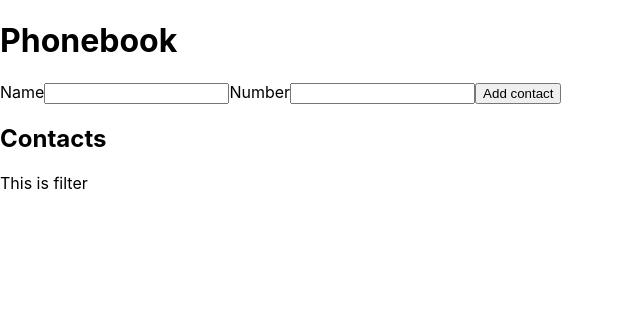
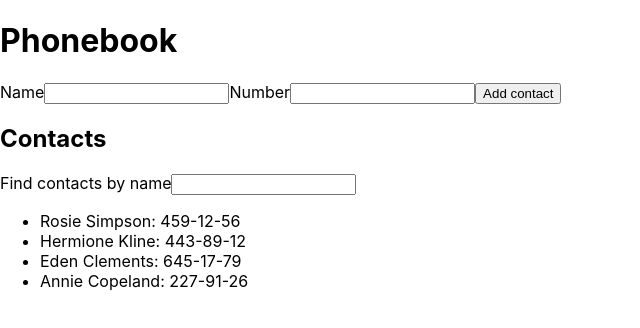
Before and after one commit to patsyuck/goit-react-hw-02-phonebook, a React (Create React App) app: page / in a window 1280 px wide. Shown: the top 328 px of the page, without its empty margins (0-640 px from the left). Built offline with nearby package versions, Linux system fonts and the light colour scheme.

Commit message:
Додано пошук за іменем

```diff
--- a/src/components/App.js
+++ b/src/components/App.js
@@ -7,7 +7,14 @@
 
 export class App extends Component {
   state = {
-    contacts: [],
+    contacts: [
+      { id: 'id-1', name: 'Rosie Simpson', number: '459-12-56' },
+      { id: 'id-2', name: 'Hermione Kline', number: '443-89-12' },
+      { id: 'id-3', name: 'Eden Clements', number: '645-17-79' },
+      { id: 'id-4', name: 'Annie Copeland', number: '227-91-26' },
+    ],
+    /*contacts: [],*/
+    filter: '',
     name: '',
     number: '',
   };
@@ -38,8 +45,8 @@
           onSubmit={this.handleSubmit}
         />
         <h2>Contacts</h2>
-        <Filter />
-        <ContactList friends={this.state.contacts} />
+        <Filter filter={this.state.filter} onChange={this.handleChange} />
+        <ContactList friends={this.state.contacts} filter={this.state.filter} />
       </div>
     );
   }
--- a/src/components/ContactList.js
+++ b/src/components/ContactList.js
@@ -1,9 +1,13 @@
 import ContactItem from './ContactItem';
 
-const ContactList = ({ friends }) => {
+const ContactList = ({ friends, filter }) => {
   return (
     <ul>
-      {friends.map(friend => (
+      {friends
+        .filter(
+          item => item.name.toLowerCase().indexOf(filter.toLowerCase()) >= 0,
+        )
+        .map(friend => (
           <ContactItem
             key={friend.id}
             name={friend.name}
--- a/src/components/Filter.js
+++ b/src/components/Filter.js
@@ -1,5 +1,12 @@
-const Filter = () => {
-  return <div>This is filter</div>;
+const Filter = ({ filter, onChange }) => {
+  return (
+    <div>
+      <label>
+        Find contacts by name
+        <input value={filter} onChange={onChange('filter')} />
+      </label>
+    </div>
+  );
 };
 
 export default Filter;
```
Also changed, not shown: 1 other file (tests, documents, lock files or other folders). Lines whose indentation alone changed are shown as unchanged.
